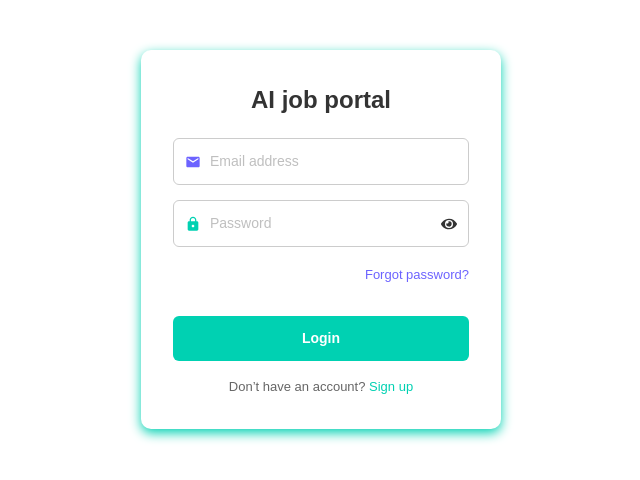
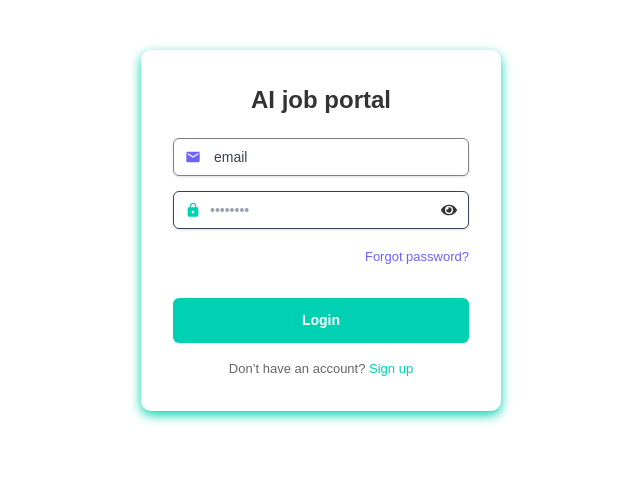
Before and after one commit to Chanikya-Sanapala/CHANIX-FUTURE-OF-AI-RECRUITMENT, a Next.js app in the folder frontend/: page /Login in a window 1280 px wide. Shown: the top 480 px of the page, without its empty margins (319-959 px from the left). Built offline with nearby package versions, Linux system fonts and the light colour scheme.

Commit message:
implement registration and login functionality and store data in DB

```diff
--- a/frontend/src/app/(components)/Login/page.jsx
+++ b/frontend/src/app/(components)/Login/page.jsx
@@ -2,11 +2,16 @@
 import { useState } from "react";
 import { MdEmail, MdLock } from "react-icons/md";
 import { FaEye, FaEyeSlash } from "react-icons/fa";
+import { useRouter } from "next/navigation";
 import axios from "axios";
 
 export default function LoginForm() {
+const router = useRouter()
 
-  const [userData, setUserData] = useState({ email: '', password: '' });
+  const [userData, setUserData] = useState({
+    email: "",
+    password: ""
+  });
   const [error, setError] = useState(null);
   const [showPassword, setShowPassword] = useState(false);
 
@@ -16,6 +21,7 @@ export default function LoginForm() {
 
   const submitHandler = (e) => {
     e.preventDefault();
+    // console.log("Submitting login for:", userData);
     // Handle login submission logic here
     axios.post('http://localhost:5000/api/auth/login',{
       email: userData.email,
@@ -26,33 +32,25 @@ export default function LoginForm() {
     }).catch(error => {
       console.error("Login failed:", error);
     });
+    // router.push('/Dashboard');
   }
   return (
     <div className="login-card">
       {/* Title */}
       <h1 className="title">AI job portal</h1>
 
-
+      <form className="login-form" onSubmit={submitHandler}>
+      {/* Email Field */}
       <div className="input-wrapper">
         <MdEmail className="icon email-icon" />
-        <input
-          type="email"
-          placeholder="Email address"
-          className="input-field"
-          onChange={changeHandler}
-        />
+        <input type="email" id="email" name="email" value={userData.email} onChange={changeHandler} placeholder="email" className={`mt-1 block w-full px-10 py-2 border rounded-md shadow-sm placeholder-gray-700 focus:outline-none focus:ring-1 sm:text-sm transition duration-150 ease-in-out`} />
       </div>
-
-
+      {/* Password Field */}
       <div className="input-wrapper">
-        <MdLock className="icon password-icon" />
-        <input
-          type={showPassword ? "text" : "password"}
-          placeholder="Password"
-          className="input-field"
-          onChange={changeHandler}
-        />
-
+        <div>
+          <MdLock className="icon password-icon" />
+          <input type={showPassword ? "text" : "password"} id="password" name="password" value={userData.password} onChange={changeHandler} placeholder="••••••••" className={`mt-1 block w-full text-gray-700 px-9 py-2 border rounded-md shadow-sm placeholder-gray-400 focus:outline-none focus:ring-1 sm:text-sm transition duration-150 ease-in-out`}/>
+        </div>
         <span
           className="toggle-password"
           onClick={() => setShowPassword(!showPassword)}
@@ -66,8 +64,8 @@ export default function LoginForm() {
       </div>
 
 
-      <button className="btn-primary" onClick={submitHandler}>Login</button>
-
+      <button className="btn-primary" >Login</button>
+      </form>
       <p className="footer-text">
         Don’t have an account? <a href="/Signup" className="link">Sign up</a>
       </p>
--- a/frontend/src/app/(components)/Signup/page.jsx
+++ b/frontend/src/app/(components)/Signup/page.jsx
@@ -4,6 +4,7 @@ import Link from "next/link";
 import axios from "axios";
 import React, { use, useState } from "react";
 import { useRouter } from "next/navigation";
+import { MdEmail, MdLock } from "react-icons/md";
 
 const Signup = () => {
 
@@ -56,6 +57,9 @@ const Signup = () => {
 
     if (userData.password !== userData.confirmPassword) {
       newErrors.confirmPassword = 'Passwords do not match.';
+    }
+    if(!userData.userType){
+      newErrors.userType = 'Please select a user type.';
     }
 
     return newErrors;
@@ -128,7 +132,8 @@ const Signup = () => {
                   {/* Password Field */}
                   <div>
                     <label htmlFor="password" className="block text-sm font-medium text-gray-700">Password</label>
-                    <input type="password" id="password" name="password" value={userData.password} onChange={changeHandler} placeholder="••••••••" className={`mt-1 block w-full text-gray-700 px-3 py-2 border rounded-md shadow-sm placeholder-gray-400 focus:outline-none focus:ring-1 sm:text-sm transition duration-150 ease-in-out ${getErrorClass('password')}`}/> {errors.password && <p className="mt-1 text-sm text-red-500">{errors.password}</p>} </div>
+                    <input type="password" id="password" name="password" value={userData.password} onChange={changeHandler} placeholder="••••••••" className={`mt-1 block w-full text-gray-700 px-3 py-2 border rounded-md shadow-sm placeholder-gray-400 focus:outline-none focus:ring-1 sm:text-sm transition duration-150 ease-in-out ${getErrorClass('password')}`}/> {errors.password && <p className="mt-1 text-sm text-red-500">{errors.password}</p>}
+                  </div>
                   {/* Confirm Password Field */}
                   <div>
                     <label htmlFor="confirmPassword" className="block text-sm font-medium text-gray-700">Confirm Password</label>
@@ -136,11 +141,12 @@ const Signup = () => {
                     {errors.confirmPassword &&
                     <p className="mt-1 text-sm text-red-500">{errors.confirmPassword}</p>}
                   </div>
-                    <select name="userType" value={userData.userType} onChange={changeHandler} className={`mt-1 block w-full px-3 py-2 border rounded-md shadow-sm placeholder-gray-400 focus:outline-none focus:ring-1 sm:text-sm transition duration-150 ease-in-out ${getErrorClass('userType')} required`}>
+                    <select name="userType" value={userData.userType} onChange={changeHandler} className={`mt-1 block w-full px-3 py-2 border rounded-md shadow-sm placeholder-gray-400 focus:outline-none focus:ring-1 sm:text-sm transition duration-150 ease-in-out ${getErrorClass('userType')}`}>
                       <option value="" disabled>Select User Type</option>
-                      <option value="Job Seeker">Job Seeker</option>
+                      <option value="Job Seeker" className="default">Job Seeker</option>
                       <option value="Recruiter">Recruiter</option>
                       <option value="Entrepreneur">Entrepreneur</option>
+                      {errors.userType && <p className="mt-1 text-sm text-red-500">{errors.userType}</p>}
                     </select>
                     {errors.userType && <p className="mt-1 text-sm text-red-500">{errors.userType}</p>}
                   {/* Submit Button */}
```
Also changed, not shown: 1 other file (tests, documents, lock files or other folders).
